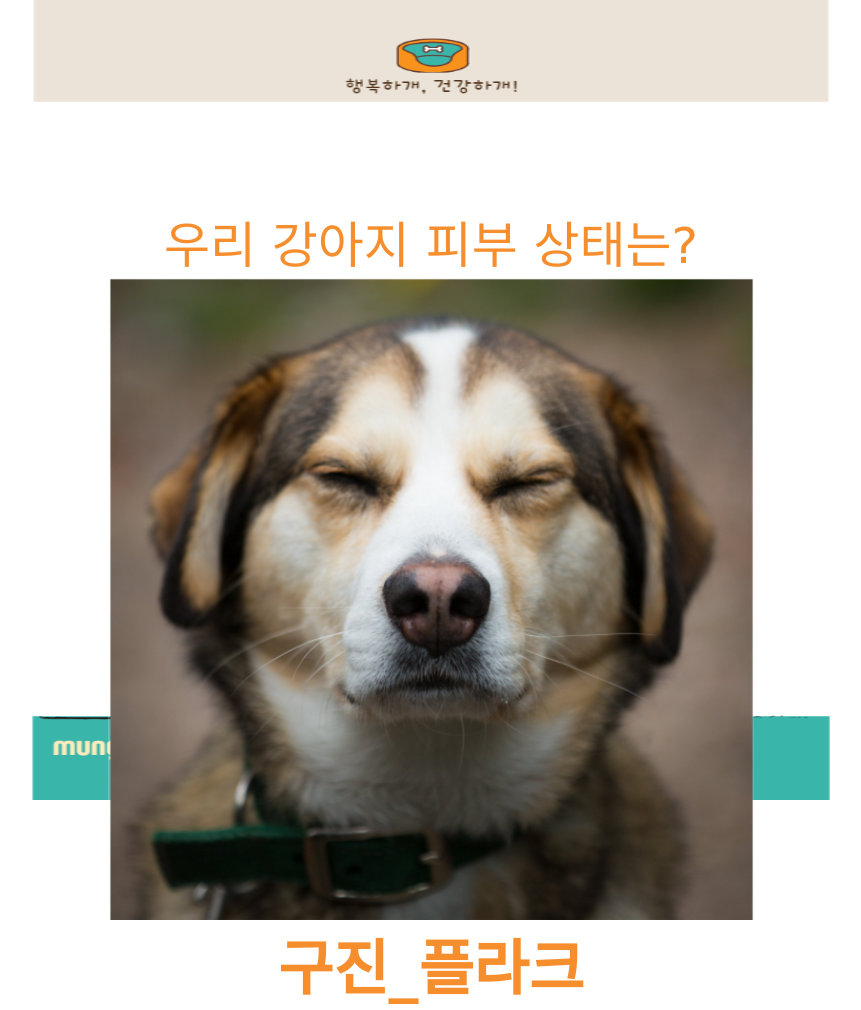
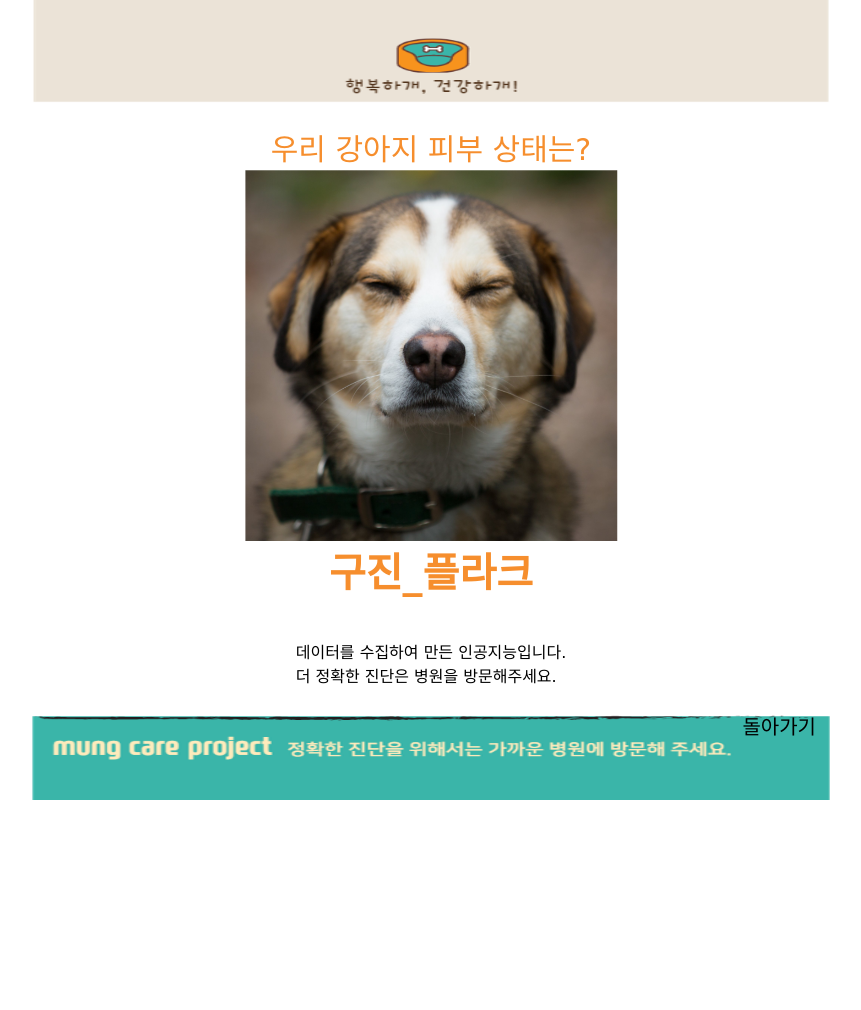
Before and after one commit to rhj7513/AITest, a plain HTML site: page web/results/Class1.html in a window 1536 px wide. Shown: the top 1010 px of the page, without its empty margins (337-1198 px from the left). After the commit the page ends 800 px from the top, so only its background shows below. Drawn offline with Linux system fonts and the light colour scheme; a web font is replaced by a local one.

Commit message:
result css add
컴퓨터로 보이는 화면 너무 깨져서 수정함

```diff
--- a/web/assets/result_style.css
+++ b/web/assets/result_style.css
@@ -172,21 +172,22 @@
         display: flex;
         height: inherit;
         justify-content: center;
+        /* margin-bottom: 300%; */
     }
 
     #result_text {
-        margin-top: 90px;
+        /* margin-top: 90px; */
         text-align: center;
         color: rgb(246,142,45);
     }
 
     #text_header {
-        font-size: 50px;
+        font-size: 30px;
         margin:0px;
     }
 
     #plant_name {
-        font-size: 60px;
+        font-size: 40px;
         font-weight: bold;
         margin:0px;
     }
@@ -197,7 +198,7 @@
     }
 
     #result_image > img {
-        width: 95%;
+        width: 55%;
     }
 
     #result_wrap {
```
